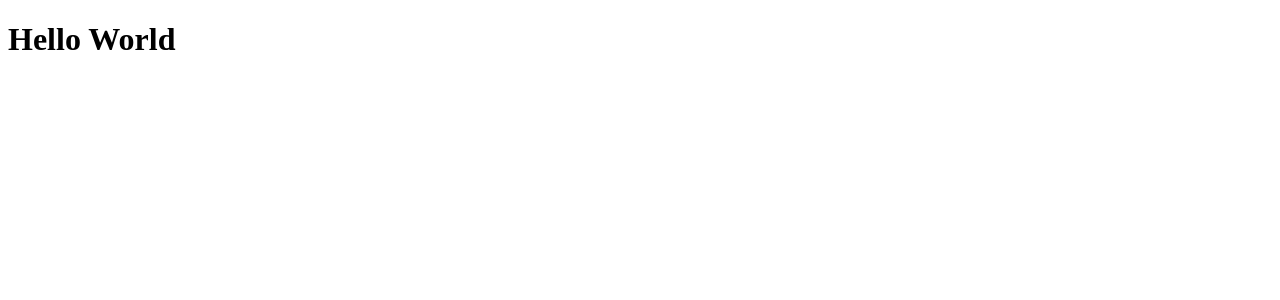
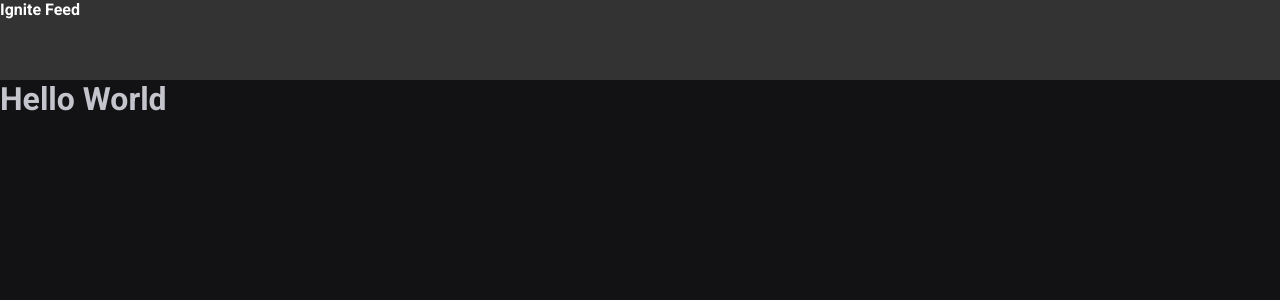
Before and after one commit to luizsaulo/MD-01, a React (Vite) app: page / in a window 1280 px wide. Shown: the top 300 px of the page. Built offline with nearby package versions, Linux system fonts and the light colour scheme.

Commit message:
creation of a few files to start things, including a global css

```diff
--- a/index.html
+++ b/index.html
@@ -2,8 +2,16 @@
 <html lang="en">
   <head>
     <meta charset="UTF-8" />
+
+
     <link rel="icon" type="image/svg+xml" href="/src/favicon.svg" />
     <meta name="viewport" content="width=device-width, initial-scale=1.0" />
+
+    <link
+      href="https://fonts.googleapis.com/css2?family=Roboto:wght@400;700&display=swap"
+      rel="stylesheet"
+    />
+
     <title>Vite App</title>
   </head>
   <body>
--- a/src/App.jsx
+++ b/src/App.jsx
@@ -1,7 +1,15 @@
+import Header from "./components/Header"
+
+import './global.css';
+
 function App() {
 
   return (
-    <h1>Hello World</h1>
+    <div>
+      <Header />
+      <h1>Hello World</h1>
+    </div>
+
   )
 }
 
--- /dev/null
+++ b/src/components/Header.jsx
@@ -0,0 +1,11 @@
+import React from 'react'
+import styles from './Header.module.css';
+
+export default function Header() {
+  return (
+    <header className={styles.header}>
+        <strong >Ignite Feed</strong>
+    </header>
+
+  )
+}
--- /dev/null
+++ b/src/components/Header.module.css
@@ -0,0 +1,5 @@
+.header{
+    background: #333;
+    height: 80px;
+    color: #fff
+}
--- /dev/null
+++ b/src/global.css
@@ -0,0 +1,30 @@
+:root {
+    --white: #fff;
+    --gray-100: #e1e1e6;
+    --gray-300: #c4c4cc;
+    --gray-400: #8d8d99;
+    --gray-600: #323238;
+    --gray-700: #29292e;
+    --gray-800: #202024;
+    --gray-900: #121214;
+
+    --green-500: #00875f;
+}
+
+* {
+    margin: 0;
+    padding: 0;
+    box-sizing: border-box;
+}
+
+body {
+    background-color: var(--gray-900);
+    color: var(--gray-300);
+    -webkit-font-smoothing: antialiased;
+}
+
+body, input, textarea, button {
+    font-family: 'Roboto', sans-serif;
+    font-weight: 400;
+    font-size: 1rem;
+}
```
